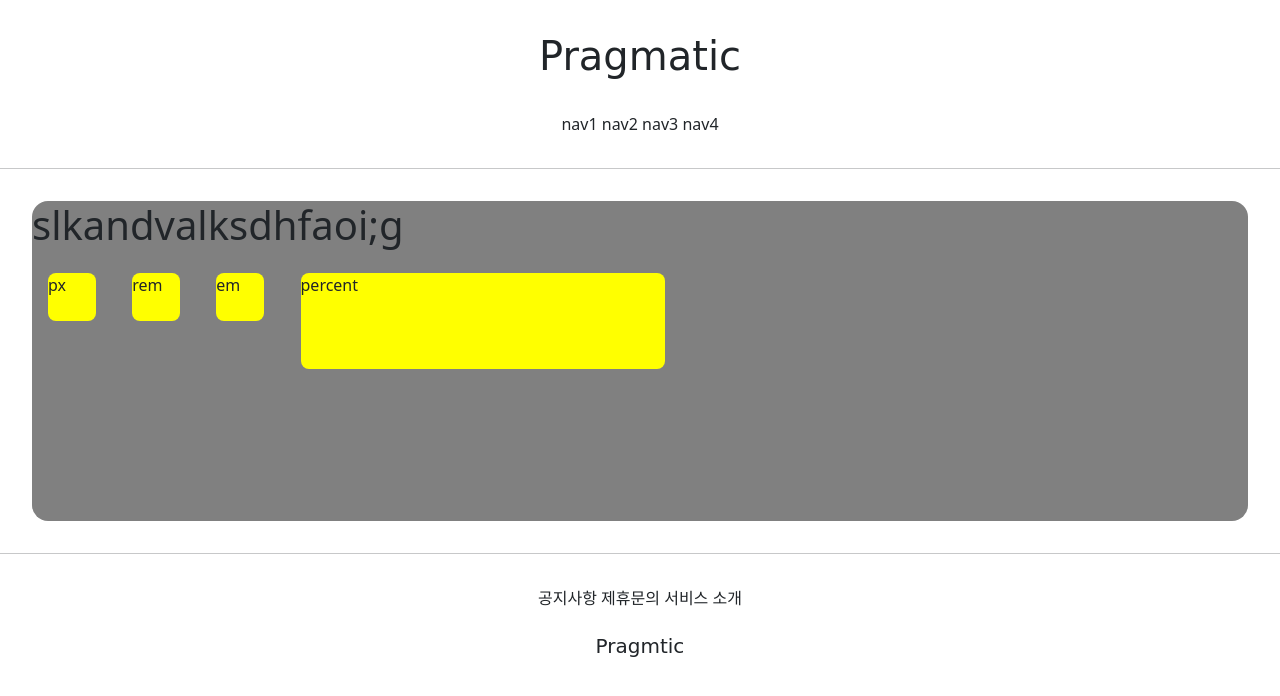
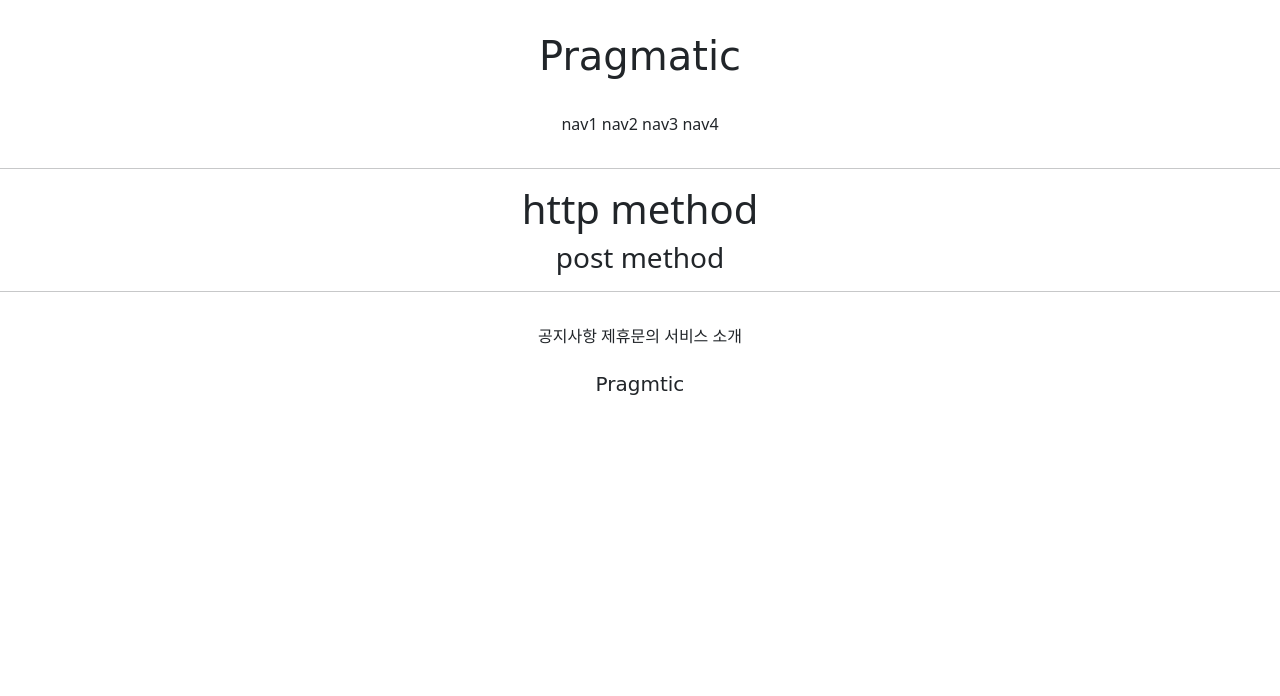
Before and after one commit to ui-hyeong/gis_3class, a Django app: page /accounts/hello_world/ in a window 1280 px wide. Shown: the top 696 px of the page. Run offline with Django 3.2, Linux system fonts and the light colour scheme; parts of the project's set-up code (start-up, migrations or seed data) failed here and were passed over; some web fonts are replaced.

Commit message:
7 / 9 gis_p commit 1

```diff
--- a/accountapp/templates/accountapp/hello_world.html
+++ b/accountapp/templates/accountapp/hello_world.html
@@ -2,27 +2,12 @@
 
 {%  block content %}
 
-    <style>
-        .testing{
-            background-color: yellow;
-            margin: 1rem;
-            height: 48px;
-            width: 48px;
-            border-radius: .5rem;
-            display: inline-block;
-        }
-
-    </style>
-
-    <div class="pragmatic_body_first" style="overflow: hidden; font_size: 2rem">
-        <h1> slkandvalksdhfaoi;g </h1>
-{# rem과 em은 기본 폰트값의 비율이다. 즉 3rem/em은 기본픽셀의 3배크기이다. #}
-    <div class="testing" style="height: 48px; width: 48px">px</div>
-    <div class="testing" style="height: 3rem; width: 3rem">rem</div>
-    <div class="testing" style="height: 3em; width: 3em">em</div>
-    <div class="testing" style="height: 30%; width: 30%">percent</div>
 
 
+    <div style = 'text-align: center;'>
+        <h1> http method </h1>
+
+    <h3>{{ text }}</h3>
     </div>
 
 {% endblock %}
--- a/accountapp/views.py
+++ b/accountapp/views.py
@@ -4,4 +4,9 @@ from django.shortcuts import render
 # Create your views here.
 
 def hello_world(request):
-    return render(request, 'accountapp/hello_world.html')
+
+    if request.method == "POST":
+        return render(request, 'accountapp/hello_world.html', context={'text': 'post method'})
+
+    else:
+        return render(request, 'accountapp/hello_world.html', context={'text': 'post method'})
```
